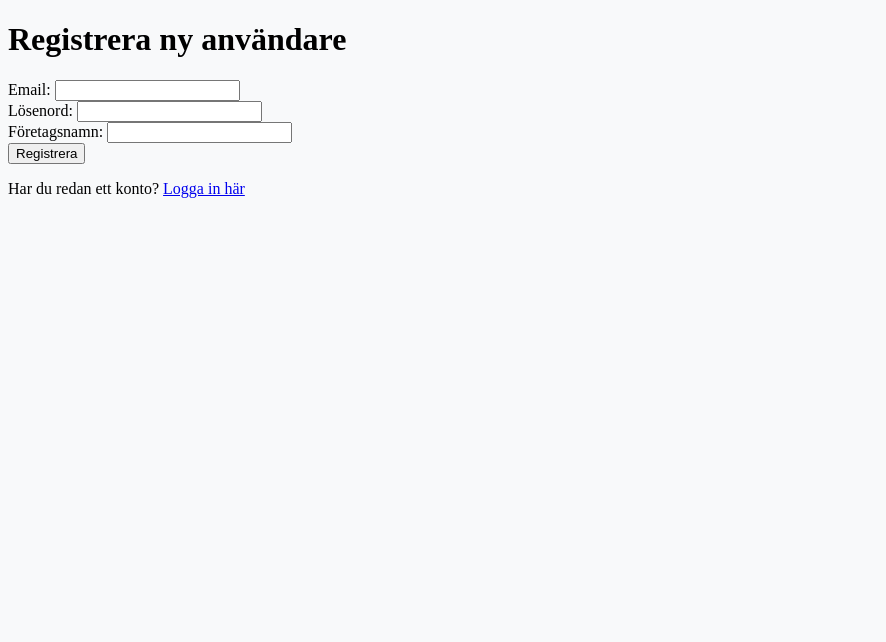
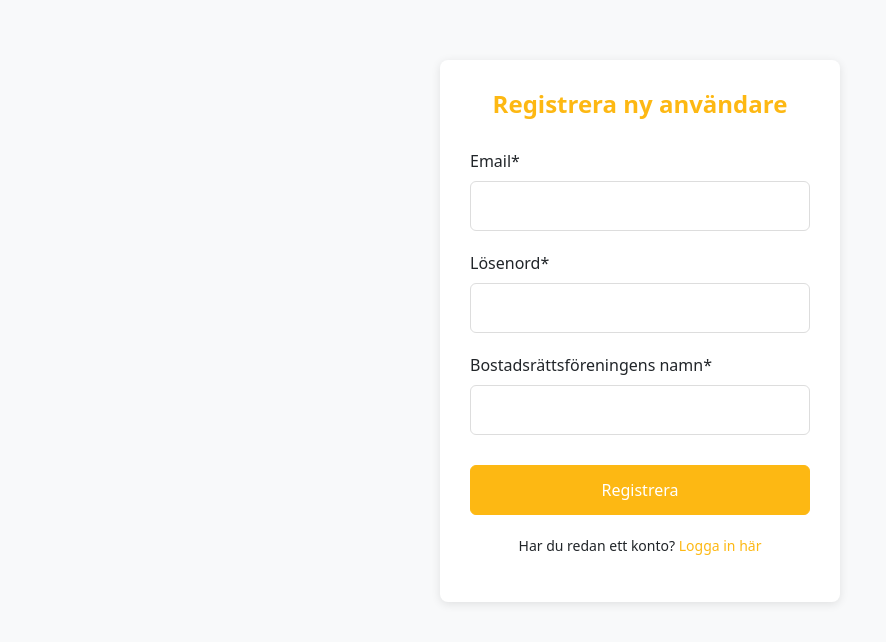
Before and after one commit to frosteman1/brfmanager, a website: page public/register.html in a window 1280 px wide. Shown: the whole page, without its empty margins (0-886 px from the left). Drawn offline with nearby package versions, Linux system fonts and the light colour scheme.

Commit message:
ny style på register

```diff
--- a/public/register.html
+++ b/public/register.html
@@ -4,29 +4,88 @@
     <meta charset="UTF-8">
     <meta name="viewport" content="width=device-width, initial-scale=1.0">
     <title>Registrera - BRF Manager</title>
+    <!-- Bootstrap CSS -->
+    <link href="https://cdn.jsdelivr.net/npm/bootstrap@5.3.2/dist/css/bootstrap.min.css" rel="stylesheet">
+    <!-- Din custom CSS -->
     <link rel="stylesheet" href="styles/style.css">
+    <style>
+        .auth-container {
+            max-width: 400px;
+            margin: 60px auto;
+            padding: 30px;
+            background-color: white;
+            border-radius: 8px;
+            box-shadow: 0 2px 10px rgba(0, 0, 0, 0.1);
+        }
+
+        .auth-title {
+            margin-bottom: 30px;
+            font-size: 24px;
+            font-weight: 600;
+        }
+
+        .form-group {
+            margin-bottom: 20px;
+        }
+
+        .form-control {
+            padding: 12px;
+            border: 1px solid #ddd;
+            border-radius: 6px;
+        }
+
+        .form-control:focus {
+            border-color: #FDB813;
+            box-shadow: 0 0 0 0.2rem rgba(253, 184, 19, 0.25);
+        }
+
+        .btn-primary {
+            padding: 12px;
+            font-weight: 500;
+            margin-top: 10px;
+            width: 100%;
+        }
+
+        .login-link {
+            margin-top: 20px;
+            font-size: 14px;
+        }
+
+        .login-link a {
+            text-decoration: none;
+            font-weight: 500;
+        }
+
+        .login-link a:hover {
+            text-decoration: underline;
+        }
+    </style>
 </head>
-<body>
+<body class="bg-light">
     <div class="container">
-        <h1>Registrera ny användare</h1>
+        <div class="auth-container">
+            <h1 class="auth-title text-center text-primary">Registrera ny användare</h1>
             <form id="registerForm">
                 <div class="form-group">
-                <label for="email">Email:</label>
-                <input type="email" id="email" required>
+                    <label for="email" class="form-label">Email*</label>
+                    <input type="email" id="email" class="form-control" required>
                 </div>
                 <div class="form-group">
-                <label for="password">Lösenord:</label>
-                <input type="password" id="password" required>
+                    <label for="password" class="form-label">Lösenord*</label>
+                    <input type="password" id="password" class="form-control" required>
                 </div>
                 <div class="form-group">
-                <label for="companyName">Företagsnamn:</label>
-                <input type="text" id="companyName" required>
+                    <label for="companyName" class="form-label">Bostadsrättsföreningens namn*</label>
+                    <input type="text" id="companyName" class="form-control" required>
                 </div>
-            <button type="submit">Registrera</button>
+                <button type="submit" class="btn btn-primary">Registrera</button>
             </form>
-        <p>Har du redan ett konto? <a href="index.html">Logga in här</a></p>
+            <p class="login-link text-center">Har du redan ett konto? <a href="index.html" class="text-primary">Logga in här</a></p>
+        </div>
     </div>
 
+    <!-- Bootstrap JS (optional) -->
+    <script src="https://cdn.jsdelivr.net/npm/bootstrap@5.3.2/dist/js/bootstrap.bundle.min.js"></script>
     <script src="js/register.js"></script>
 </body>
 </html>
```
Also changed, not shown: public/js/checkAuth1.js (added, +22 -0 lines), public/styles/style.css (line endings or trailing spaces). Lines whose indentation alone changed are shown as unchanged.
